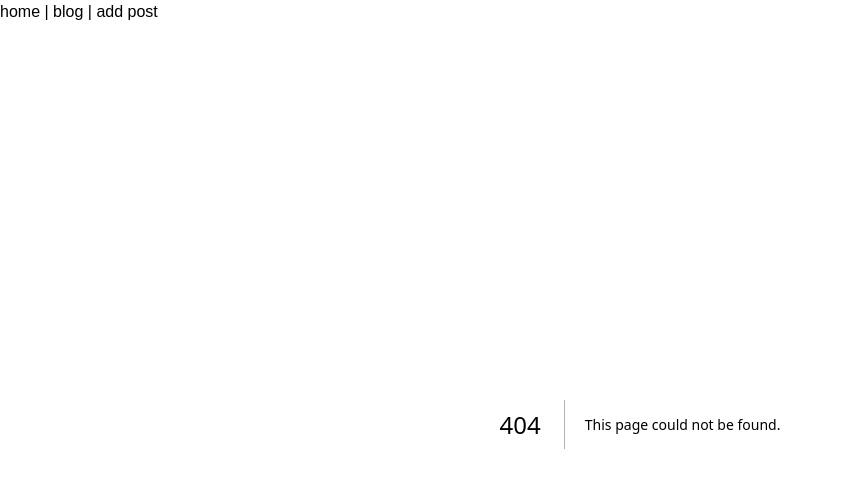
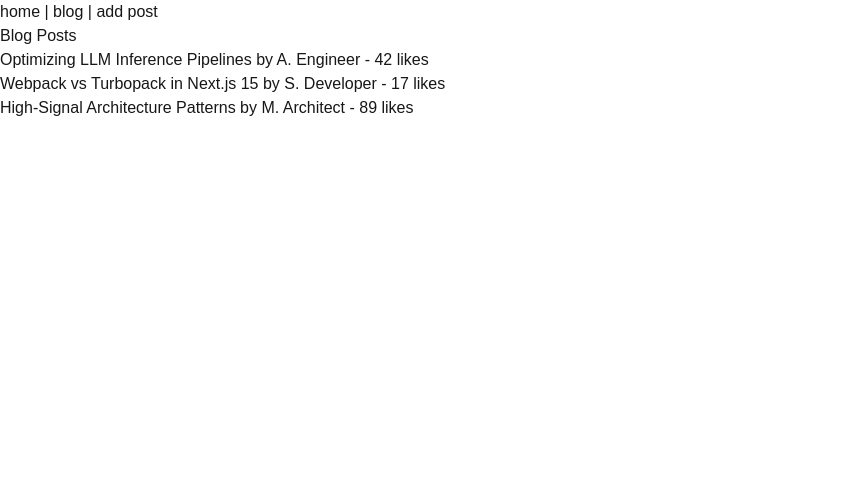
Before and after one commit to johnclamy/blog-app, a Next.js app: page /posts in a window 1280 px wide. Before the commit this address had no page. Shown: the top 488 px of the page, without its empty margins (0-843 px from the left). Built offline with nearby package versions, Linux system fonts and the light colour scheme.

Commit message:
list the current posts on the blog posts page

```diff
--- /dev/null
+++ b/app/posts/page.tsx
@@ -0,0 +1,22 @@
+import posts from "@/services/data"
+
+
+export default function PostsPage() {
+    return (
+        <main>
+            <header>
+                <h1>Blog Posts</h1>
+            </header>
+
+            <article>
+                {posts.map((post) => (
+                    <section key={post.id}>
+                        <a href={post.url} target="_blank" rel="noopener noreferrer">
+                            {post.title} by {post.author} - {post.likes} likes
+                        </a>
+                    </section>
+                ))}
+            </article>
+        </main>
+    )
+}
```
